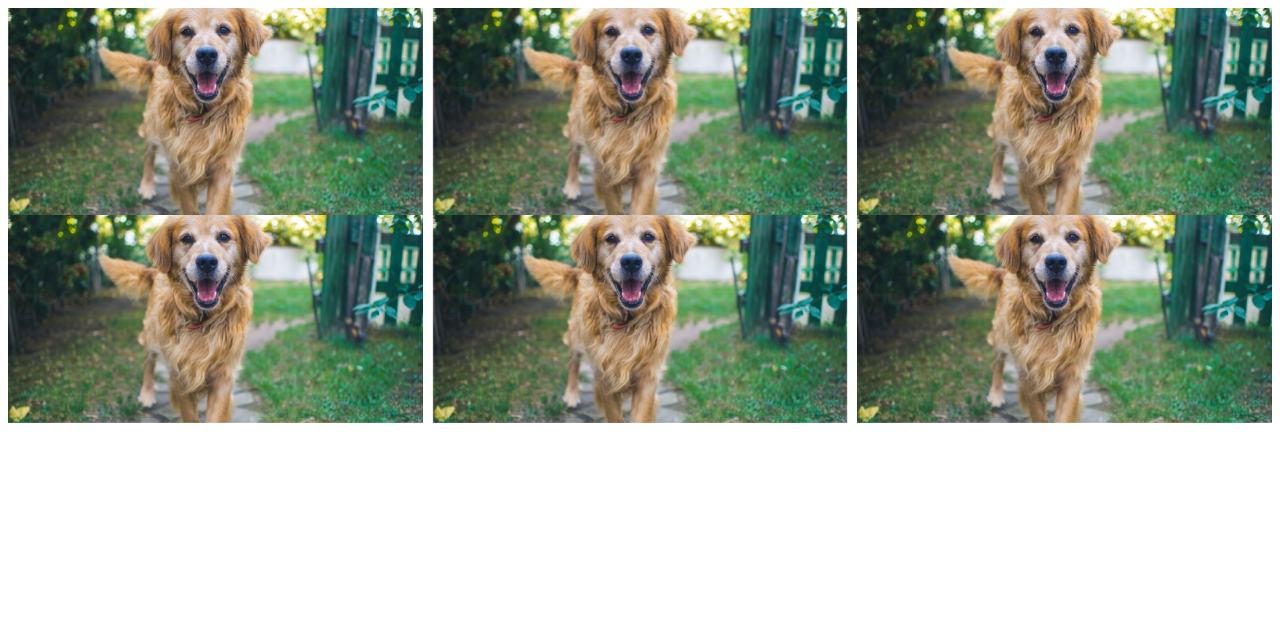
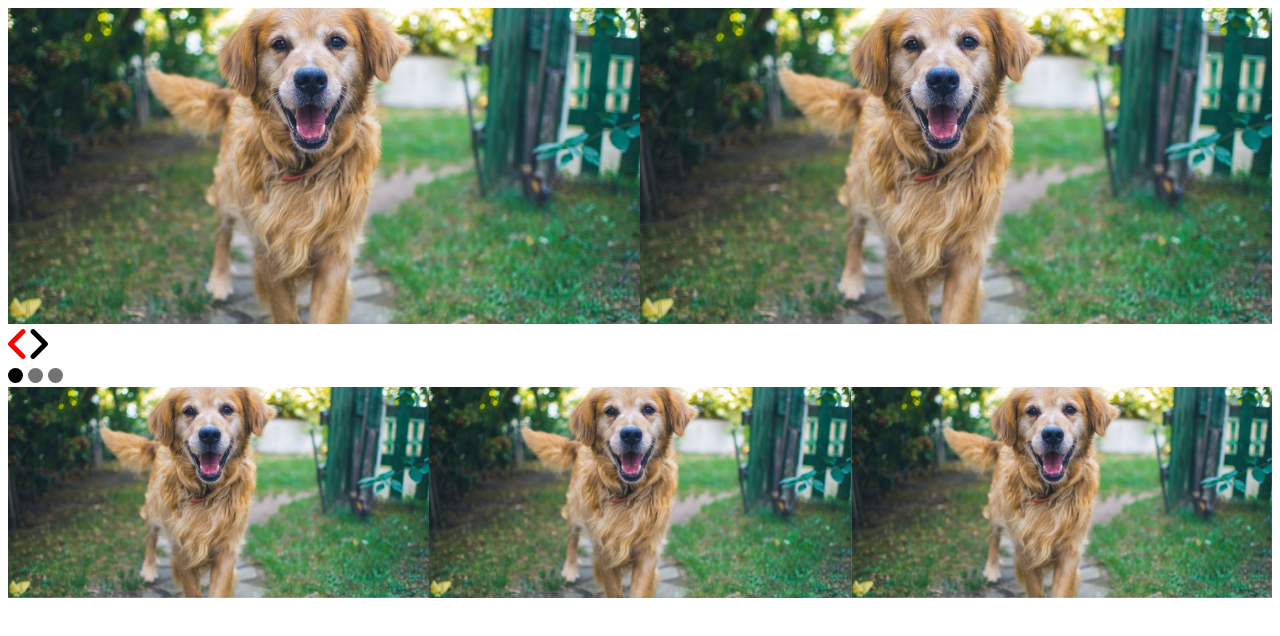
Before and after one commit to jhosuapp/owl-carusel, a website: page index.html in a window 1280 px wide. Drawn offline with Linux system fonts and the light colour scheme.

Commit message:
Se deja estructura para y clases listas para uso en proyectos

```diff
--- a/index.html
+++ b/index.html
@@ -5,23 +5,24 @@
     <meta http-equiv="X-UA-Compatible" content="IE=edge">
     <meta name="viewport" content="width=device-width, initial-scale=1.0">
     <link rel="stylesheet" href="lib/owlCarousel/dist/assets/owl.carousel.min.css">
+    <link rel="stylesheet" href="sources/css/main.css">
 </head>
 <body>
 
 
 
     <div class="owl-carousel owl-carousel__two-items">
-        <div class="item"><img src="sources/images/americadigital_Perrito_ladron_se_llevo_un_paquete_de_un_supermercado_2020-1140x570.jpg" alt=""></div>
-        <div class="item"><img src="sources/images/americadigital_Perrito_ladron_se_llevo_un_paquete_de_un_supermercado_2020-1140x570.jpg" alt=""></div>
-        <div class="item"><img src="sources/images/americadigital_Perrito_ladron_se_llevo_un_paquete_de_un_supermercado_2020-1140x570.jpg" alt=""></div>
-        <div class="item"><img src="sources/images/americadigital_Perrito_ladron_se_llevo_un_paquete_de_un_supermercado_2020-1140x570.jpg" alt=""></div>
-        <div class="item"><img src="sources/images/americadigital_Perrito_ladron_se_llevo_un_paquete_de_un_supermercado_2020-1140x570.jpg" alt=""></div>
+        <div class="item"><img src="sources/img/americadigital_Perrito_ladron_se_llevo_un_paquete_de_un_supermercado_2020-1140x570.jpg" alt=""></div>
+        <div class="item"><img src="sources/img/americadigital_Perrito_ladron_se_llevo_un_paquete_de_un_supermercado_2020-1140x570.jpg" alt=""></div>
+        <div class="item"><img src="sources/img/americadigital_Perrito_ladron_se_llevo_un_paquete_de_un_supermercado_2020-1140x570.jpg" alt=""></div>
+        <div class="item"><img src="sources/img/americadigital_Perrito_ladron_se_llevo_un_paquete_de_un_supermercado_2020-1140x570.jpg" alt=""></div>
+        <div class="item"><img src="sources/img/americadigital_Perrito_ladron_se_llevo_un_paquete_de_un_supermercado_2020-1140x570.jpg" alt=""></div>
     </div>
 
     <div class="owl-carousel">
-        <div class="item"><img src="sources/images/americadigital_Perrito_ladron_se_llevo_un_paquete_de_un_supermercado_2020-1140x570.jpg" alt=""></div>
-        <div class="item"><img src="sources/images/americadigital_Perrito_ladron_se_llevo_un_paquete_de_un_supermercado_2020-1140x570.jpg" alt=""></div>
-        <div class="item"><img src="sources/images/americadigital_Perrito_ladron_se_llevo_un_paquete_de_un_supermercado_2020-1140x570.jpg" alt=""></div>
+        <div class="item"><img src="sources/img/americadigital_Perrito_ladron_se_llevo_un_paquete_de_un_supermercado_2020-1140x570.jpg" alt=""></div>
+        <div class="item"><img src="sources/img/americadigital_Perrito_ladron_se_llevo_un_paquete_de_un_supermercado_2020-1140x570.jpg" alt=""></div>
+        <div class="item"><img src="sources/img/americadigital_Perrito_ladron_se_llevo_un_paquete_de_un_supermercado_2020-1140x570.jpg" alt=""></div>
     </div>
 
 
--- a/sources/js/Carousel.js
+++ b/sources/js/Carousel.js
@@ -5,7 +5,7 @@ window.addEventListener('DOMContentLoaded', ()=>{
         items = 4,
         loop = false,
         margin = 10,
-        nav = false,
+        nav = false, imgL = "../sources/img/left.svg", imgR = "../sources/img/right.svg",
         autoplay = false,
         autoplayTimeout = 0,
         dots = false,
@@ -38,33 +38,58 @@ window.addEventListener('DOMContentLoaded', ()=>{
             }
         });
 
-        //CREATE CLASES DOM
+        //CREAR NAV Y DOTS
+        var objectToArrray = Object.values(clase);
 
-        if(dots == true){
-            console.log('hola');
+        if(nav){
+            objectToArrray[0].classList.add('owl-carousel__nav-active');
+
+            let getOwlNav = document.querySelectorAll('.owl-carousel__nav-active .owl-nav button');
+
+            let createImageLeft = document.createElement('img');
+            let createImageRight = document.createElement('img');
+
+            createImageLeft.classList.add('owl-carousel__nav-active__left');
+            createImageRight.classList.add('owl-carousel__nav-active__right');
+
+            createImageLeft.setAttribute('src', imgL);
+            createImageRight.setAttribute('src', imgR);
+
+            getOwlNav[0].append(createImageLeft);
+            getOwlNav[1].append(createImageRight);
         }
 
-        if(nav == true){
-            console.log('hola');
-        }
+
+        dots == true ? objectToArrray[0].classList.add('owl-carousel__dots-active') : ()=>{return false};
+
     }
 
     var getOwlCarouselTwoitems = $(".owl-carousel.owl-carousel__two-items");
-    var object = Object.values(getOwlCarouselTwoitems)
-
-    object.forEach((data, indice)=>{
-        if(indice == 0){
-            data.classList.add('active');
-        }
-    });
-
-    carouselReuse(getOwlCarouselTwoitems, undefined, true);
+    carouselReuse(
+        getOwlCarouselTwoitems,
+        undefined,
+        false,
+        false,
+        true,
+        undefined,
+        undefined,
+        false,
+        0,
+        true,
+        1,
+        2,
+        2,
+        2,
+    );
 
 
     var getOwlCarouselItem = $(".owl-carousel");
-    carouselReuse(getOwlCarouselItem, undefined, false);
-
-
+    carouselReuse(getOwlCarouselItem,
+        undefined,
+        false,
+        false,
+        false
+    );
 
 
 });
--- /dev/null
+++ b/sources/scss/components/_carousel.scss
@@ -0,0 +1,32 @@
+.owl-carousel{
+    .owl-nav button span{
+        display: none;
+    }
+}
+
+//OWL NAV DEFAULT
+
+.owl-carousel__nav-active{
+    &__left,
+    &__right{
+        width: 20px;
+    }
+}
+
+//OWL DOT DEFAULT
+
+.owl-carousel__dots-active{
+    .owl-dot{
+        width: 15px;
+        height: 15px;
+        background-color: rgba(0, 0, 0, .55) !important;
+        border-radius: 100px;
+        margin-right: 5px;
+        &:last-child{
+            margin-right: 0;
+        }
+        &.active{
+            background-color: #000 !important;
+        }
+    }
+}
--- /dev/null
+++ b/sources/scss/main.scss
@@ -0,0 +1 @@
+@import 'components/carousel';
```
Also changed, not shown: package.json (added, +22 -0 lines), sources/css/main.css (added), sources/img/americadigital_Perrito_ladron_se_llevo_un_paquete_de_un_supermercado_2020-1140x570.jpg (renamed from sources/images/americadigital_Perrito_ladron_se_llevo_un_paquete_de_un_supermercado_2020-1140x570.jpg), sources/img/left.svg (added), sources/img/right.svg (added), 1 other file.
